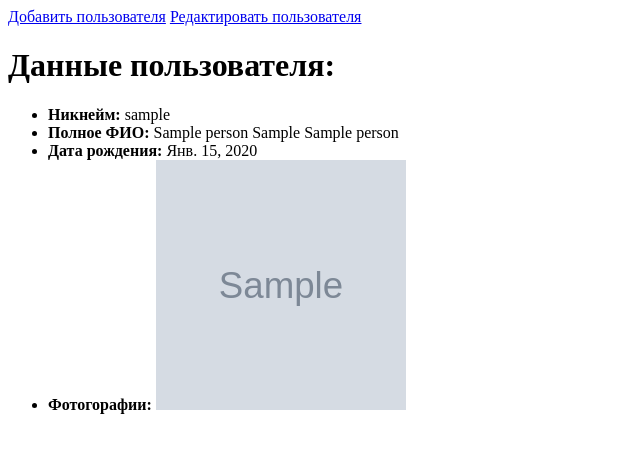
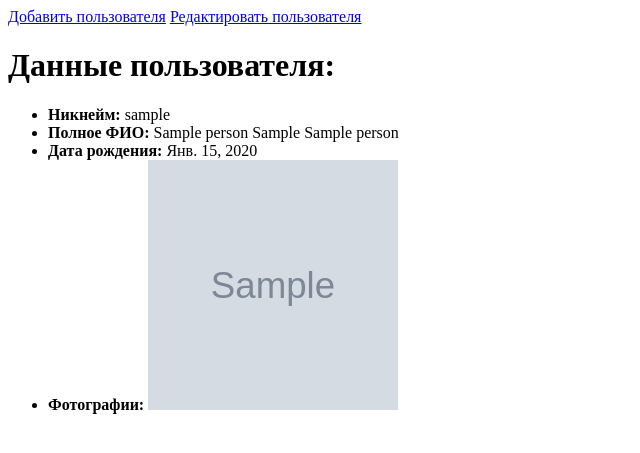
Before and after one commit to XenaWarrior85/kmnk.info, a Django app: page /1/ in a window 1280 px wide. Shown: the top 453 px of the page, without its empty margins (0-640 px from the left). Run offline with Django 3.2, Linux system fonts and the light colour scheme; tables that the repository leaves empty hold one stand-in row (values such as "Sample post"); grey boxes marked "Sample" are stand-in pictures.

Commit message:
мелкая правка

```diff
--- a/person/templates/person.html
+++ b/person/templates/person.html
@@ -15,7 +15,7 @@
         <li><strong>Полное ФИО:</strong>  {{  person.third_name}}  {{  person.first_name}}
         {{  person.second_name}} </li>
         <li><strong>Дата рождения:</strong> {{  person.birthday}}</li>
-        <li><strong>Фотогорафии: </strong>
+        <li><strong>Фотографии: </strong>
         {% for i in image %}
             {% if i.image %}
                 <img src="{{i.image_url }}" alt="{{ person.first_name }}"  width="250" height="250">
```
